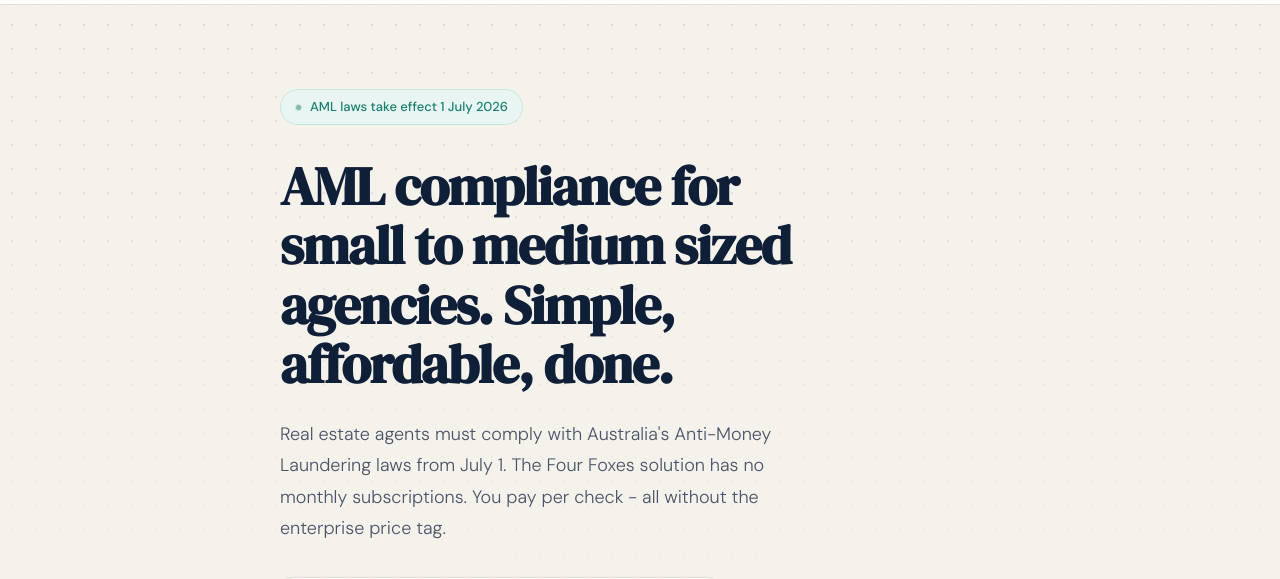
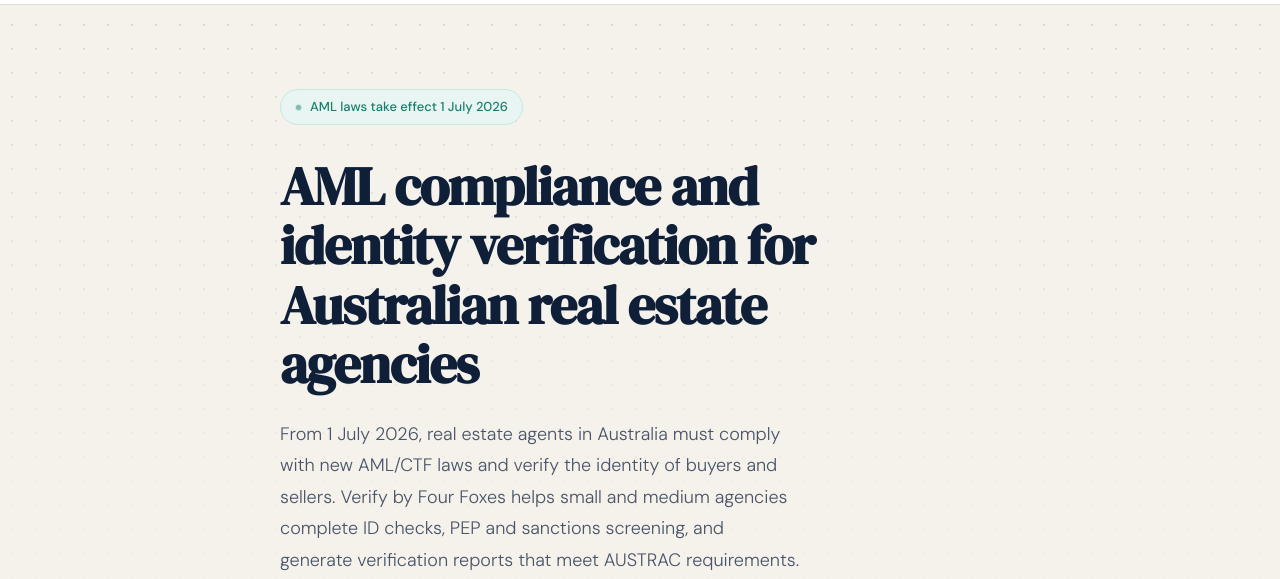
Before and after one commit to brad-dack/Verify, a plain HTML site: page index.html in a window 1280 px wide. Shown: the part 59-638 px from the top of the page. Drawn offline with Linux system fonts and the light colour scheme.

Commit message:
Revise hero content for AML compliance update
Updated the hero section to reflect new AML compliance information and enhance messaging.

```diff
--- a/index.html
+++ b/index.html
@@ -202,8 +202,13 @@
   <div class="container">
     <div class="hero-content">
       <div class="deadline-badge">AML laws take effect 1 July 2026</div>
-      <h1>AML compliance for small to medium sized agencies. Simple, affordable, done.</h1>
-      <p class="hero-sub">Real estate agents must comply with Australia's Anti-Money Laundering laws from July 1. The Four Foxes solution has no monthly subscriptions. You pay per check - all without the enterprise price tag.</p>
+
+      <h1>AML compliance and identity verification for Australian real estate agencies</h1>
+
+      <p class="hero-sub">
+        From 1 July 2026, real estate agents in Australia must comply with new AML/CTF laws and verify the identity of buyers and sellers. Verify by Four Foxes helps small and medium agencies complete ID checks, PEP and sanctions screening, and generate verification reports that meet AUSTRAC requirements.
+      </p>
+
       <div class="hero-price-block">
         <div class="hero-price-amount">$12.50</div>
         <div class="hero-price-divider"></div>
```
